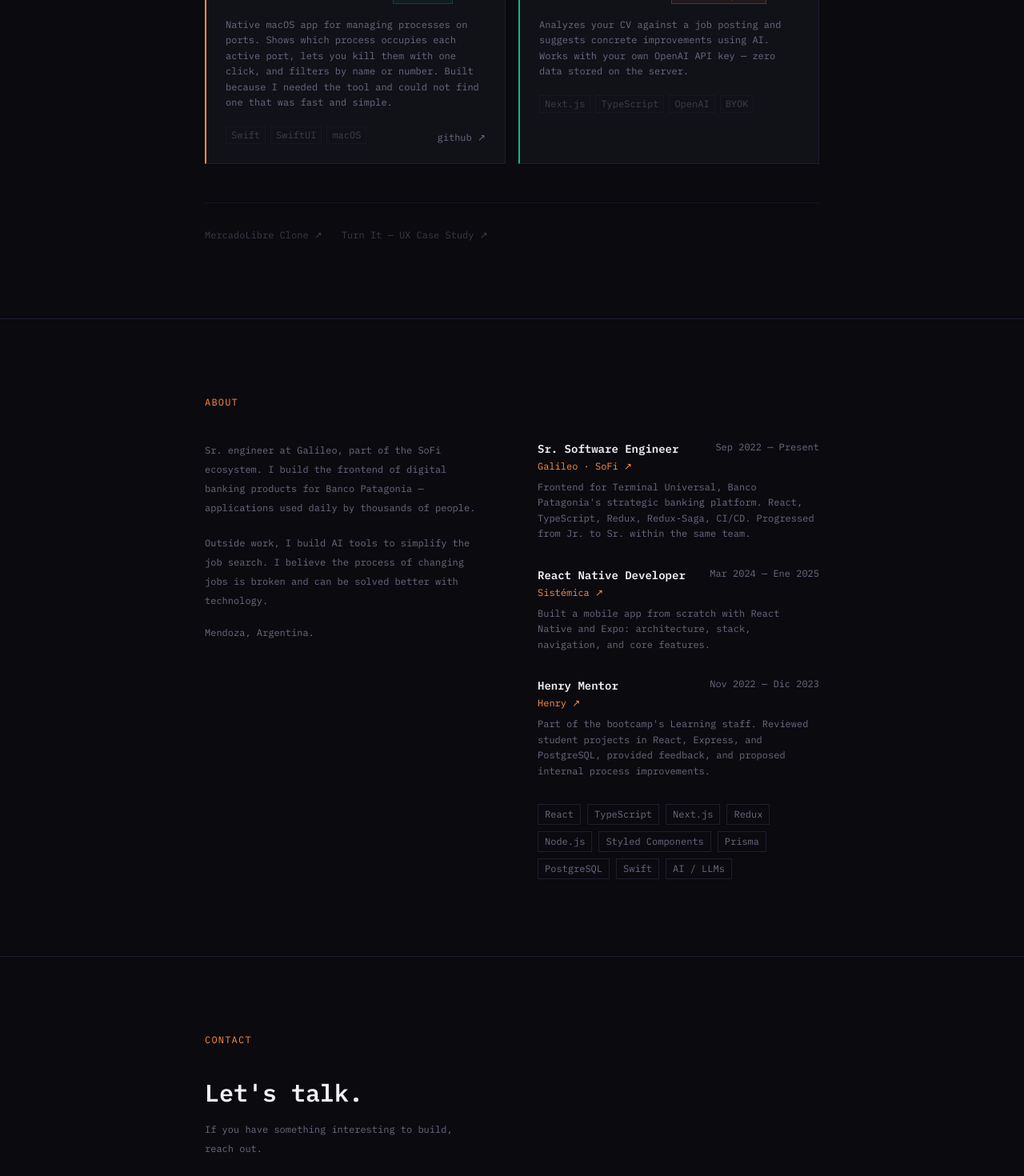
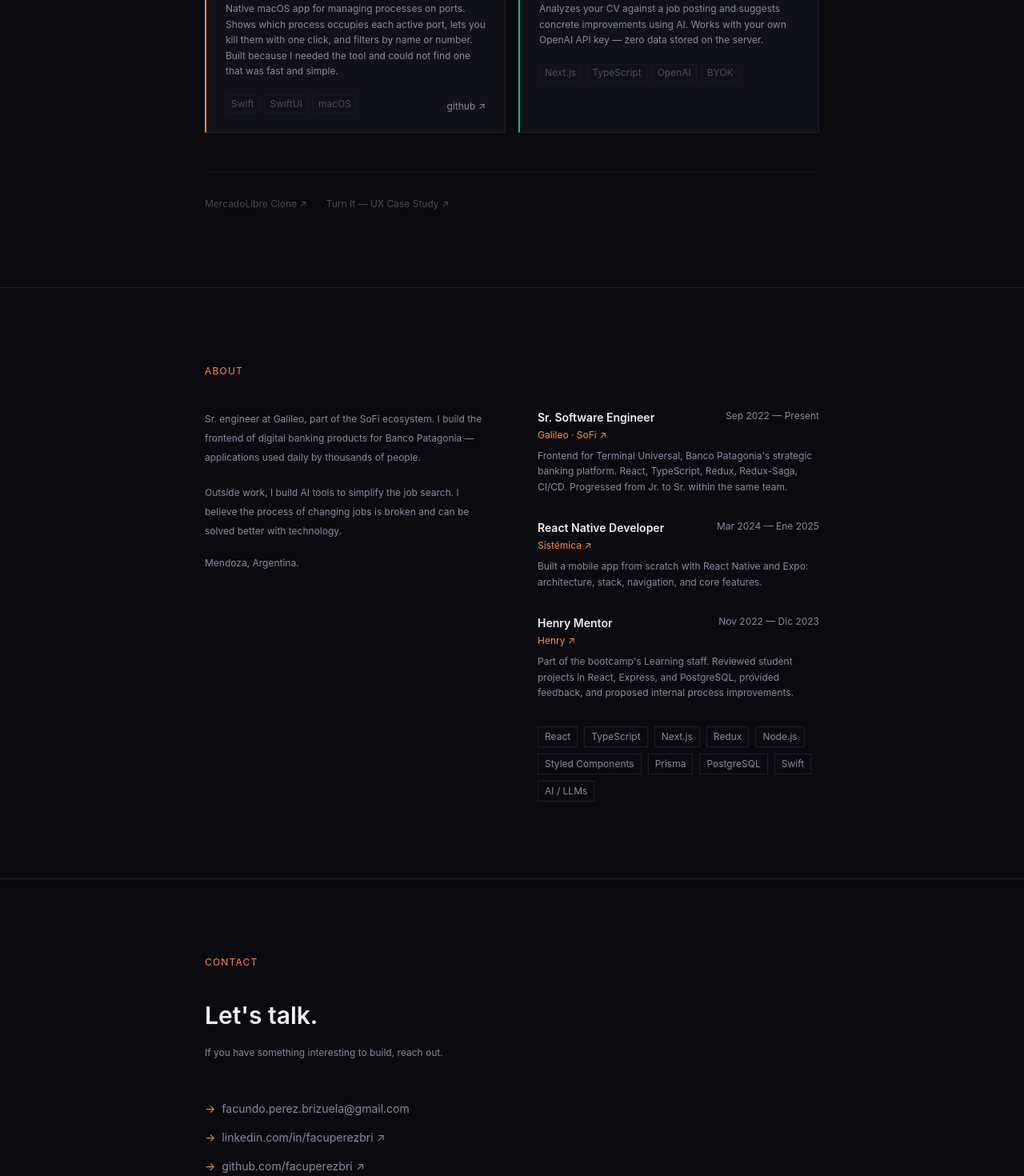
Before and after one commit to facuperezbri/myportfolio, a Next.js app: page /en in a window 1280 px wide. Shown: the part 1200-2670 px from the top of the page at 80% size. Built offline with nearby package versions, Linux system fonts and the light colour scheme.

Commit message:
chore: upgrade to Tailwind v4, React 19, and ESLint flat config

```diff
--- /dev/null
+++ b/eslint.config.mjs
@@ -0,0 +1,27 @@
+import nextCoreWebVitals from 'eslint-config-next/core-web-vitals'
+import nextTypescript from 'eslint-config-next/typescript'
+
+const config = [
+  // Only lint source files — not the config file itself
+  {
+    ignores: [
+      '*.mjs',
+      '*.js',
+      '.next/**',
+      'node_modules/**',
+    ],
+  },
+  // Apply next config only to src
+  ...[...nextCoreWebVitals, ...nextTypescript].map((c) =>
+    c.files ? c : { ...c, files: ['src/**/*.{ts,tsx}'] }
+  ),
+  // Fix React version detection for bundled plugin
+  {
+    files: ['src/**/*.{ts,tsx}'],
+    settings: {
+      react: { version: '19' },
+    },
+  },
+]
+
+export default config
--- a/postcss.config.js
+++ b/postcss.config.js
@@ -1,6 +1,5 @@
 module.exports = {
   plugins: {
-    tailwindcss: {},
-    autoprefixer: {},
+    '@tailwindcss/postcss': {},
   },
 }
--- a/src/app/globals.css
+++ b/src/app/globals.css
@@ -1,15 +1,22 @@
-@import url('https://fonts.googleapis.com/css2?family=IBM+Plex+Mono:wght@400;500;600&display=swap');
+@import "tailwindcss";
 
-@tailwind base;
-@tailwind components;
-@tailwind utilities;
+@theme {
+  /* Typography */
+  --font-mono: var(--font-ibm-plex-mono), ui-monospace, monospace;
 
-* {
-  margin: 0;
-  padding: 0;
-  box-sizing: border-box;
+  /* Palette */
+  --color-p-bg: #0A0A0F;
+  --color-p-surface: #111118;
+  --color-p-border: #1E1E2E;
+  --color-p-text: #F0F0F5;
+  --color-p-muted: #8A8A9E;
+  --color-p-accent: #FF8C42;
+  --color-p-purple: #8B5CF6;
+  --color-p-green: #10B981;
+  --color-p-red: #EF4444;
 }
 
+@layer base {
   html {
     scroll-behavior: smooth;
   }
@@ -20,9 +27,13 @@
   }
 
   body {
-  font-family: 'IBM Plex Mono', monospace;
-  background-color: #0A0A0F;
-  color: #F0F0F5;
+    background-color: var(--color-p-bg);
+    color: var(--color-p-text);
+  }
+
+  :focus-visible {
+    outline: 2px solid var(--color-p-accent);
+    outline-offset: 2px;
   }
 
   ::-webkit-scrollbar {
@@ -41,3 +52,4 @@
   ::-webkit-scrollbar-thumb:hover {
     background: rgba(110, 110, 128, 0.5);
   }
+}
--- a/tailwind.config.js
+++ /dev/null
@@ -1,51 +0,0 @@
-/** @type {import('tailwindcss').Config} */
-module.exports = {
-  content: [
-    './src/pages/**/*.{js,ts,jsx,tsx,mdx}',
-    './src/components/**/*.{js,ts,jsx,tsx,mdx}',
-    './src/app/**/*.{js,ts,jsx,tsx,mdx}',
-    './src/hooks/**/*.{js,ts,jsx,tsx}',
-  ],
-  theme: {
-    extend: {
-      fontFamily: {
-        mono: ['IBM Plex Mono', 'monospace'],
-      },
-      colors: {
-        claude: {
-          bg: '#1A1B23',
-          fg: '#E5E7EB',
-          accent: '#FF8C42',
-          error: '#EF4444',
-          success: '#10B981',
-          warning: '#F59E0B',
-          blue: '#3B82F6',
-          magenta: '#8B5CF6',
-          cyan: '#06B6D4',
-          muted: '#4B5563',
-        },
-        p: {
-          bg: '#0A0A0F',
-          surface: '#111118',
-          border: '#1E1E2E',
-          text: '#F0F0F5',
-          muted: '#6B6B80',
-          accent: '#FF8C42',
-          purple: '#8B5CF6',
-          green: '#10B981',
-          red: '#EF4444',
-        },
-      },
-      animation: {
-        'cursor-blink': 'blink 1s infinite',
-      },
-      keyframes: {
-        blink: {
-          '0%, 50%': { opacity: '1' },
-          '51%, 100%': { opacity: '0' },
-        },
-      },
-    },
-  },
-  plugins: [],
-}
--- a/tailwind.config.ts
+++ /dev/null
@@ -1,53 +0,0 @@
-import type { Config } from 'tailwindcss'
-
-const config: Config = {
-  content: [
-    './src/pages/**/*.{js,ts,jsx,tsx,mdx}',
-    './src/components/**/*.{js,ts,jsx,tsx,mdx}',
-    './src/app/**/*.{js,ts,jsx,tsx,mdx}',
-    './src/hooks/**/*.{js,ts,jsx,tsx}',
-  ],
-  theme: {
-    extend: {
-      fontFamily: {
-        mono: ['IBM Plex Mono', 'monospace'],
-      },
-      colors: {
-        claude: {
-          bg: '#1A1B23',
-          fg: '#E5E7EB',
-          accent: '#FF8C42',
-          error: '#EF4444',
-          success: '#10B981',
-          warning: '#F59E0B',
-          blue: '#3B82F6',
-          magenta: '#8B5CF6',
-          cyan: '#06B6D4',
-          muted: '#4B5563',
-        },
-        p: {
-          bg: '#0A0A0F',
-          surface: '#111118',
-          border: '#1E1E2E',
-          text: '#F0F0F5',
-          muted: '#6B6B80',
-          accent: '#FF8C42',
-          purple: '#8B5CF6',
-          green: '#10B981',
-          red: '#EF4444',
-        },
-      },
-      animation: {
-        'cursor-blink': 'blink 1s infinite',
-      },
-      keyframes: {
-        blink: {
-          '0%, 50%': { opacity: '1' },
-          '51%, 100%': { opacity: '0' },
-        },
-      },
-    },
-  },
-  plugins: [],
-}
-export default config
```
Also changed, not shown: package.json (+15 -15 lines), 1 other file (tests, documents, lock files or other folders). Lines whose indentation alone changed are shown as unchanged.
